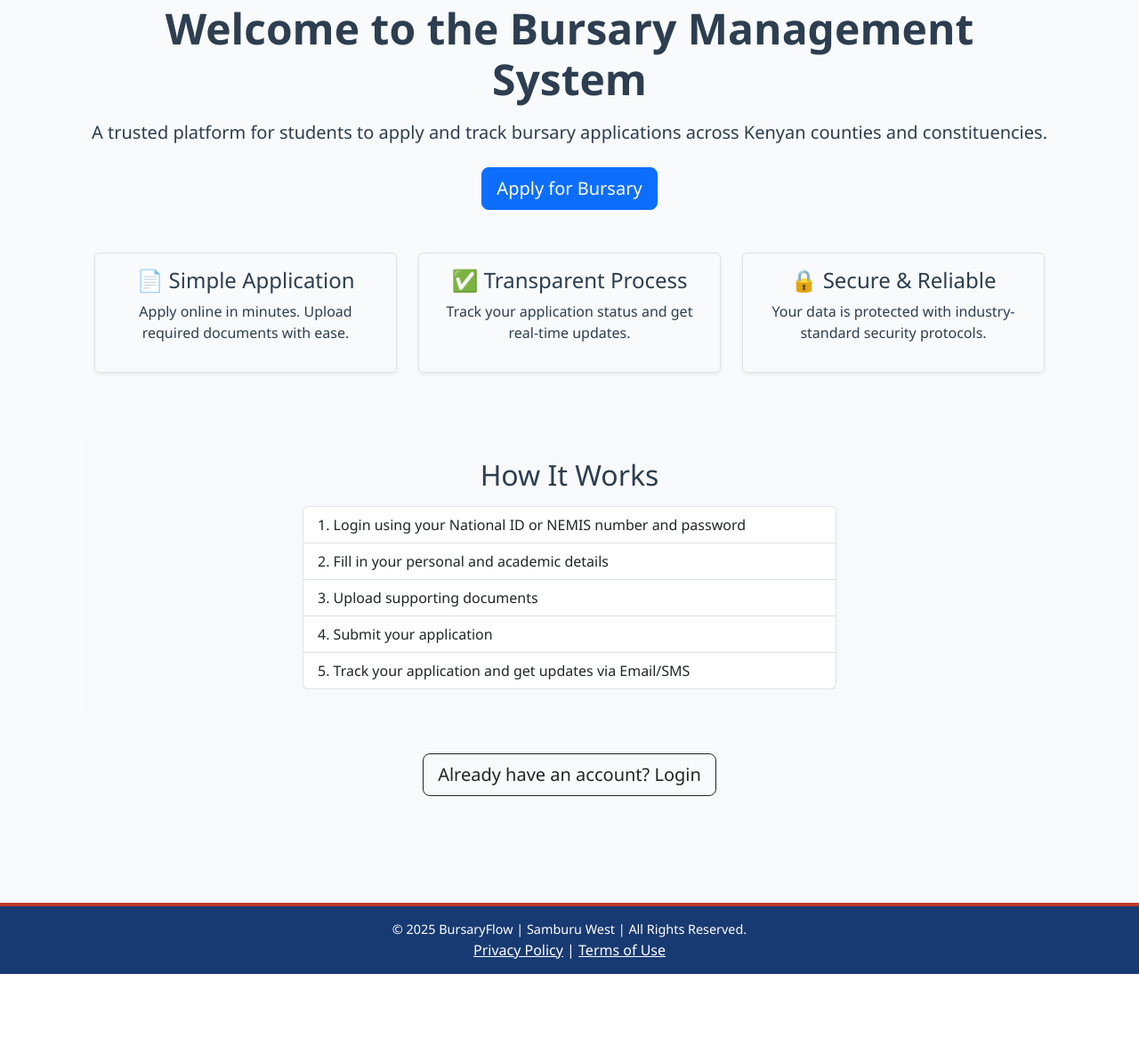
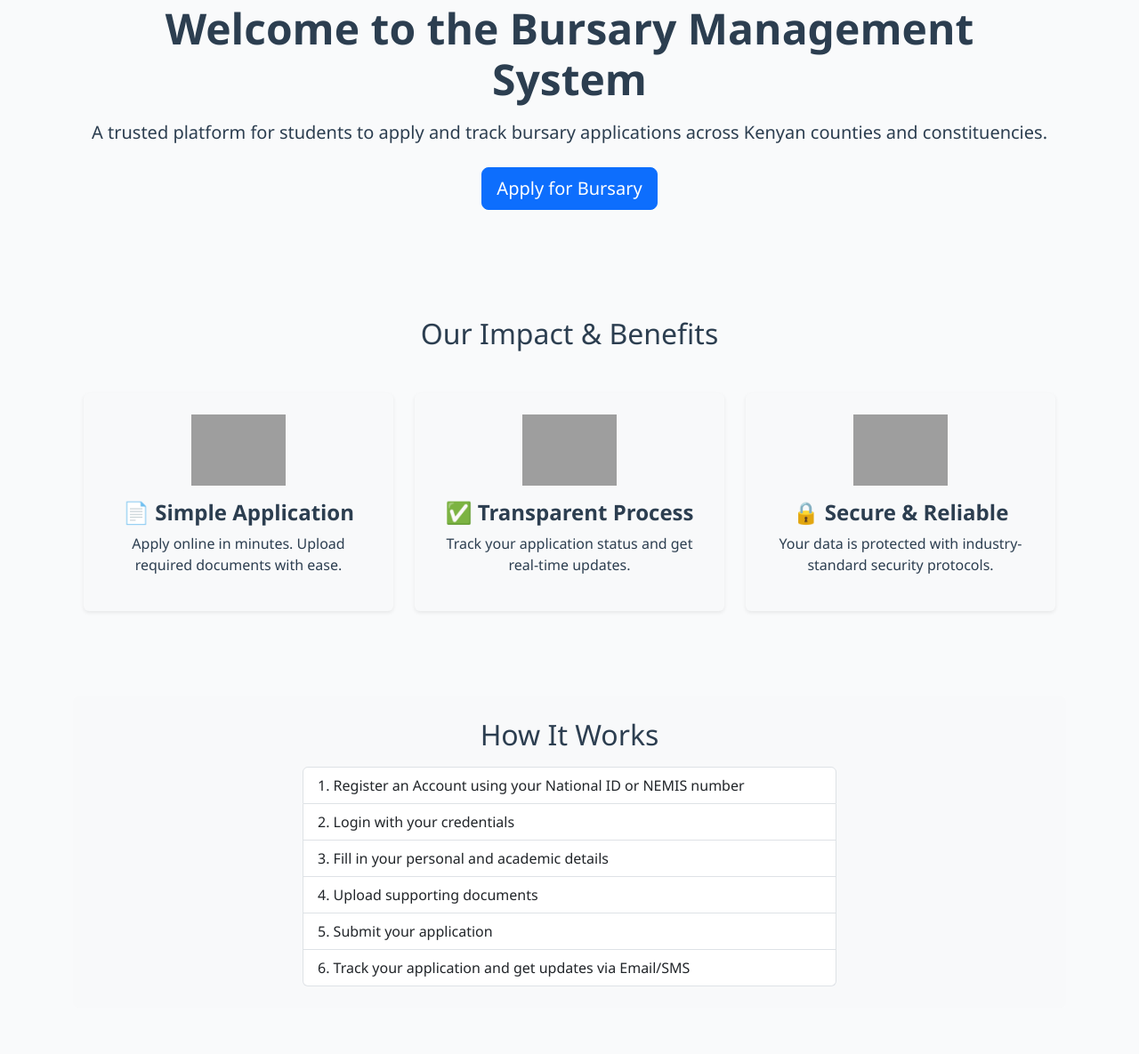
Before and after one commit to Vanparie/Bursary_management_system, a Django app: page / in a window 1280 px wide. Shown: the part 188-1373 px from the top of the page at 89% size. Before the commit the page ends 1283 px from the top, so only its background shows below. Run offline with Django 5.2, Linux system fonts and the light colour scheme; parts of the project's set-up code (start-up, migrations or seed data) failed here and were passed over; grey boxes are pictures that could not be loaded.

Commit message:
Updated landing page layout: added carousel for slides and success stories with fade transitions

```diff
--- a/bursary/templates/bursary/landing.html
+++ b/bursary/templates/bursary/landing.html
@@ -16,43 +16,171 @@
     </div>
 
    <!-- Deadline Ticker -->
-{% if site_profile and site_profile.application_deadline %}
-  <div class="deadline-ticker-wrapper">
-    <div class="deadline-ticker">
-      📢 Application Deadline: {{ site_profile.application_deadline|date:"F j, Y" }} – Submit your application on time!
+   {% if site_profile and site_profile.application_deadline %}
+   <div class="deadline-ticker-wrapper">
+       <div class="deadline-ticker">
+           📢 Application Deadline: {{ site_profile.application_deadline|date:"F j, Y" }} – Submit your application on time!
+       </div>
+   </div>
+   {% endif %}
+</div>
+
+<!-- ✅ Carousel for Slides -->
+{% if slides %}
+<div id="landingCarousel" class="carousel slide mb-5" data-bs-ride="carousel">
+  <div class="carousel-inner">
+    {% for slide in slides %}
+    <div class="carousel-item {% if forloop.first %}active{% endif %}">
+      <img src="{{ slide.image.url }}" class="d-block w-100 rounded" alt="{{ slide.headline }}">
+      {% if slide.headline or slide.subheadline %}
+      <div class="carousel-caption d-none d-md-block bg-dark bg-opacity-50 p-3 rounded">
+        {% if slide.headline %}<h5>{{ slide.headline }}</h5>{% endif %}
+        {% if slide.subheadline %}<p>{{ slide.subheadline }}</p>{% endif %}
+        {% if slide.button_text and slide.button_url %}
+          <a href="{{ slide.button_url }}" class="btn btn-primary btn-sm">{{ slide.button_text }}</a>
+        {% endif %}
+      </div>
+      {% endif %}
     </div>
+    {% endfor %}
   </div>
+
+  <button class="carousel-control-prev" type="button" data-bs-target="#landingCarousel" data-bs-slide="prev">
+    <span class="carousel-control-prev-icon"></span>
+    <span class="visually-hidden">Previous</span>
+  </button>
+  <button class="carousel-control-next" type="button" data-bs-target="#landingCarousel" data-bs-slide="next">
+    <span class="carousel-control-next-icon"></span>
+    <span class="visually-hidden">Next</span>
+  </button>
+</div>
 {% endif %}
 
-<!-- Features Section -->
-<div class="container py-4">
-    <div class="row text-center g-4">
+<!-- ✅ Unified Impact & Benefits Section -->
+<div class="container my-5">
+    <h2 class="text-center mb-4">Our Impact & Benefits</h2>
+    <div class="row g-4">
+
+        <!-- Impact Stats -->
+        {% if stats %}
         <div class="col-md-4">
-            <div class="border p-3 h-100 rounded shadow-sm">
-                <h4>📄 Simple Application</h4>
+            <div class="border p-4 h-100 rounded shadow-sm text-center bg-light">
+                <div class="mb-3">
+                    <img src="https://cdn-icons-png.flaticon.com/512/3135/3135789.png"
+                         alt="Students Benefited" class="img-fluid" style="max-height:80px;">
+                </div>
+                <h2 class="fw-bold text-primary">{{ stats.students|default:"0" }}</h2>
+                <p class="mb-0">🎓 Students Benefited</p>
+            </div>
+        </div>
+
+        <div class="col-md-4">
+            <div class="border p-4 h-100 rounded shadow-sm text-center bg-light">
+                <div class="mb-3">
+                    <img src="https://cdn-icons-png.flaticon.com/512/2164/2164833.png"
+                         alt="Funds Disbursed" class="img-fluid" style="max-height:80px;">
+                </div>
+                <h2 class="fw-bold text-success">Ksh {{ stats.funds|default:"0" }}</h2>
+                <p class="mb-0">💰 Total Funds Disbursed</p>
+            </div>
+        </div>
+
+        <div class="col-md-4">
+            <div class="border p-4 h-100 rounded shadow-sm text-center bg-light">
+                <div class="mb-3">
+                    <img src="https://cdn-icons-png.flaticon.com/512/684/684908.png"
+                         alt="Coverage" class="img-fluid" style="max-height:80px;">
+                </div>
+                <h2 class="fw-bold text-danger">{{ stats.coverage|default:"0" }}</h2>
+                <p class="mb-0">{{ stats.coverage_label }}</p>
+            </div>
+        </div>
+        {% endif %}
+    </div>
+
+    <!-- Features -->
+    <div class="row text-center g-4 mt-4">
+        <div class="col-md-4">
+            <div class="p-4 h-100 rounded shadow-sm bg-light text-center">
+                <div class="mb-3">
+                  <img src="https://cdn-icons-png.flaticon.com/512/2921/2921222.png"
+                       alt="Simple Application" class="img-fluid" style="max-height:80px;">
+                </div>
+                <h4 class="fw-bold">📄 Simple Application</h4>
                 <p>Apply online in minutes. Upload required documents with ease.</p>
             </div>
         </div>
+
         <div class="col-md-4">
-            <div class="border p-3 h-100 rounded shadow-sm">
-                <h4>✅ Transparent Process</h4>
+            <div class="p-4 h-100 rounded shadow-sm bg-light text-center">
+                <div class="mb-3">
+                  <img src="https://cdn-icons-png.flaticon.com/512/1828/1828640.png"
+                       alt="Transparent Process" class="img-fluid" style="max-height:80px;">
+                </div>
+                <h4 class="fw-bold">✅ Transparent Process</h4>
                 <p>Track your application status and get real-time updates.</p>
             </div>
         </div>
+
         <div class="col-md-4">
-            <div class="border p-3 h-100 rounded shadow-sm">
-                <h4>🔒 Secure & Reliable</h4>
+            <div class="p-4 h-100 rounded shadow-sm bg-light text-center">
+                <div class="mb-3">
+                  <img src="https://cdn-icons-png.flaticon.com/512/747/747376.png"
+                       alt="Secure & Reliable" class="img-fluid" style="max-height:80px;">
+                </div>
+                <h4 class="fw-bold">🔒 Secure & Reliable</h4>
                 <p>Your data is protected with industry-standard security protocols.</p>
             </div>
         </div>
     </div>
 </div>
 
-<!-- How It Works Section -->
+<!-- ✅ Success Stories Carousel (Fade Transition) -->
+{% if success_stories %}
+<div class="container my-5">
+    <h2 class="text-center mb-4">Success Stories</h2>
+
+    <div id="successStoriesCarousel" class="carousel slide carousel-fade" data-bs-ride="carousel" data-bs-interval="5000">
+      <div class="carousel-inner">
+        {% for story in success_stories %}
+        <div class="carousel-item {% if forloop.first %}active{% endif %}">
+          <div class="row align-items-center">
+            <div class="col-md-5 text-center">
+              {% if story.image %}
+              <img src="{{ story.image.url }}" class="img-fluid rounded shadow" alt="{{ story.title }}" style="max-height:300px; object-fit:cover;">
+              {% endif %}
+            </div>
+            <div class="col-md-7">
+              <div class="p-4">
+                <h4 class="fw-bold">{{ story.title }}</h4>
+                {% if story.description %}
+                <p class="fst-italic text-muted">"{{ story.description }}"</p>
+                {% endif %}
+              </div>
+            </div>
+          </div>
+        </div>
+        {% endfor %}
+      </div>
+
+      <button class="carousel-control-prev" type="button" data-bs-target="#successStoriesCarousel" data-bs-slide="prev">
+        <span class="carousel-control-prev-icon"></span>
+        <span class="visually-hidden">Previous</span>
+      </button>
+      <button class="carousel-control-next" type="button" data-bs-target="#successStoriesCarousel" data-bs-slide="next">
+        <span class="carousel-control-next-icon"></span>
+        <span class="visually-hidden">Next</span>
+      </button>
+    </div>
+</div>
+{% endif %}
+
+<!-- ✅ How It Works Section -->
 <div class="container mt-5 mb-5 bg-light rounded p-4 text-center">
     <h2 class="mb-3">How It Works</h2>
     <ol class="list-group list-group-numbered mx-auto" style="max-width: 600px; text-align: left;">
-        <li class="list-group-item">Login using your National ID or NEMIS number and password</li>
+        <li class="list-group-item">Register an Account using your National ID or NEMIS number</li>
+        <li class="list-group-item">Login with your credentials</li>
         <li class="list-group-item">Fill in your personal and academic details</li>
         <li class="list-group-item">Upload supporting documents</li>
         <li class="list-group-item">Submit your application</li>
@@ -60,7 +188,7 @@
     </ol>
 </div>
 
-<!-- Extra CTA Section -->
+<!-- ✅ Extra CTA Section -->
 <div class="text-center my-5">
     <a href="{% url 'student_login' %}" class="btn btn-outline-dark btn-lg">Already have an account? Login</a>
 </div>
```
